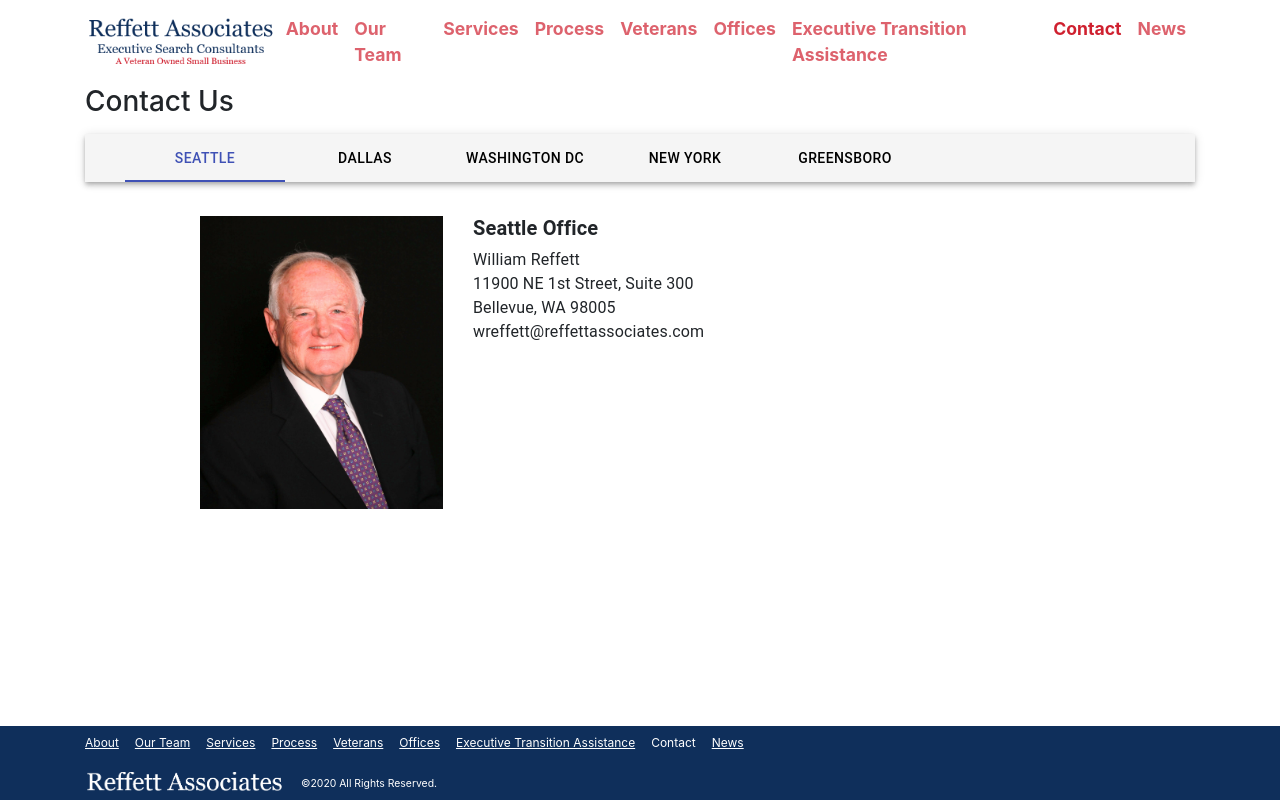
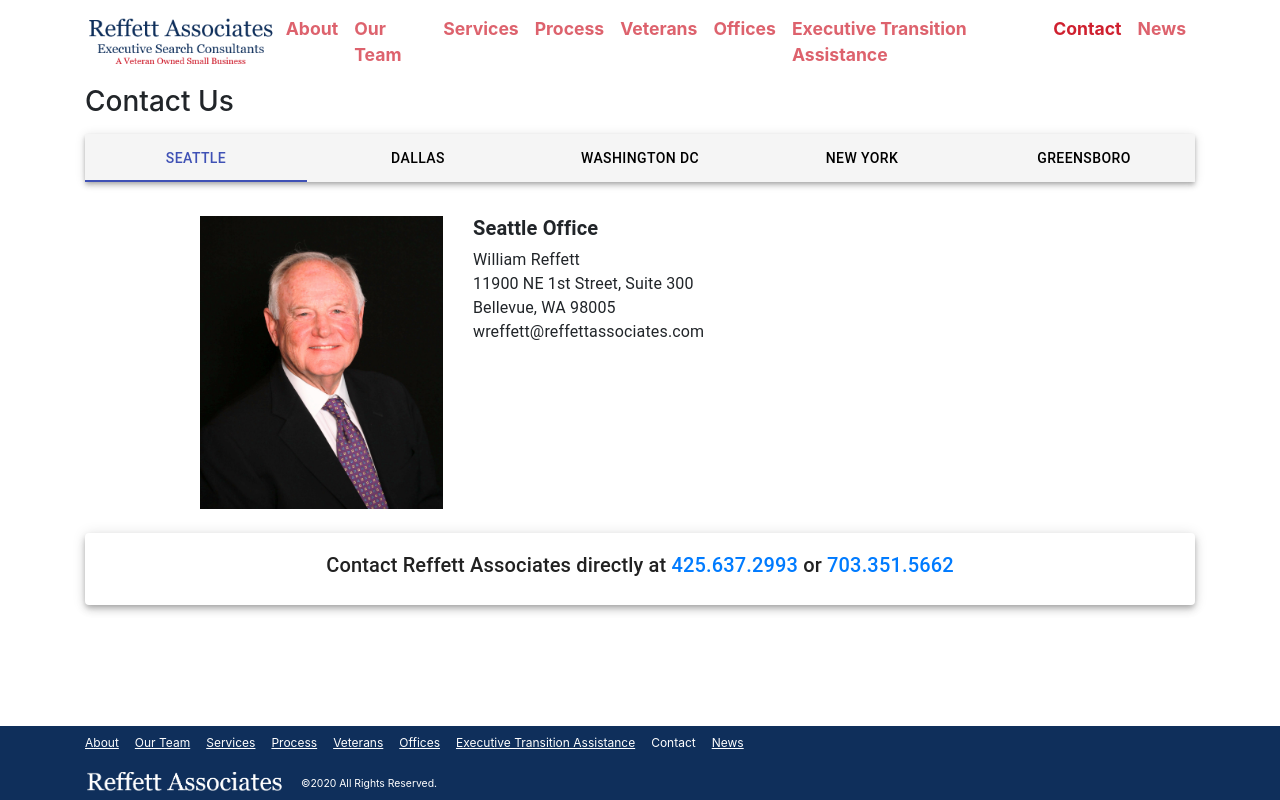
Before and after one commit to cjarquio/reffettassociates.com, a React (Create React App) app: page /contact in a window 1280 px wide. Built offline with nearby package versions, Linux system fonts and the light colour scheme.

Commit message:
Add new text to contact

```diff
--- a/src/components/ContactPage.js
+++ b/src/components/ContactPage.js
@@ -1,7 +1,8 @@
 import React from 'react';
 import PropTypes from 'prop-types';
+import { isBrowser } from 'react-device-detect';
 import { createStyles, makeStyles } from '@material-ui/core/styles';
-import { AppBar, Tabs, Tab, Box, Typography } from '@material-ui/core';
+import { AppBar, Tabs, Tab, Box, Typography, Card, CardContent } from '@material-ui/core';
 import PageTitle from './PageTitle';
 import contacts from '../assets/data/contacts.json';
 import members from '../assets/data/team.json';
@@ -24,6 +25,9 @@ const useStyles = makeStyles(() =>
     contactInfo: {
       display: (null || "") ? 'none' : '',
       margin: 0
+    },
+    directContact: {
+      textAlign: 'center'
     }
   })
 );
@@ -105,7 +109,7 @@ export default function ContactPage(props) {
         <Tabs
           value={value}
           onChange={handleChange}
-          variant="scrollable"
+          variant={isBrowser ? "fullWidth" : "scrollable"}
           scrollButtons="on"
           indicatorColor="primary"
           textColor="primary"
@@ -121,6 +125,13 @@ export default function ContactPage(props) {
         </Tabs>
       </AppBar>
       <ContactInformation />
+      <div className={classes.directContact}>
+        <Card elevation={5}>
+          <CardContent>
+            <Typography variant='h6'>Contact Reffett Associates directly at <a href='tel:4256372993'>425.637.2993</a> or <a href='tel:7033515662'>703.351.5662</a></Typography>
+          </CardContent>
+        </Card>
+      </div>
     </div>
   );
 }
```
